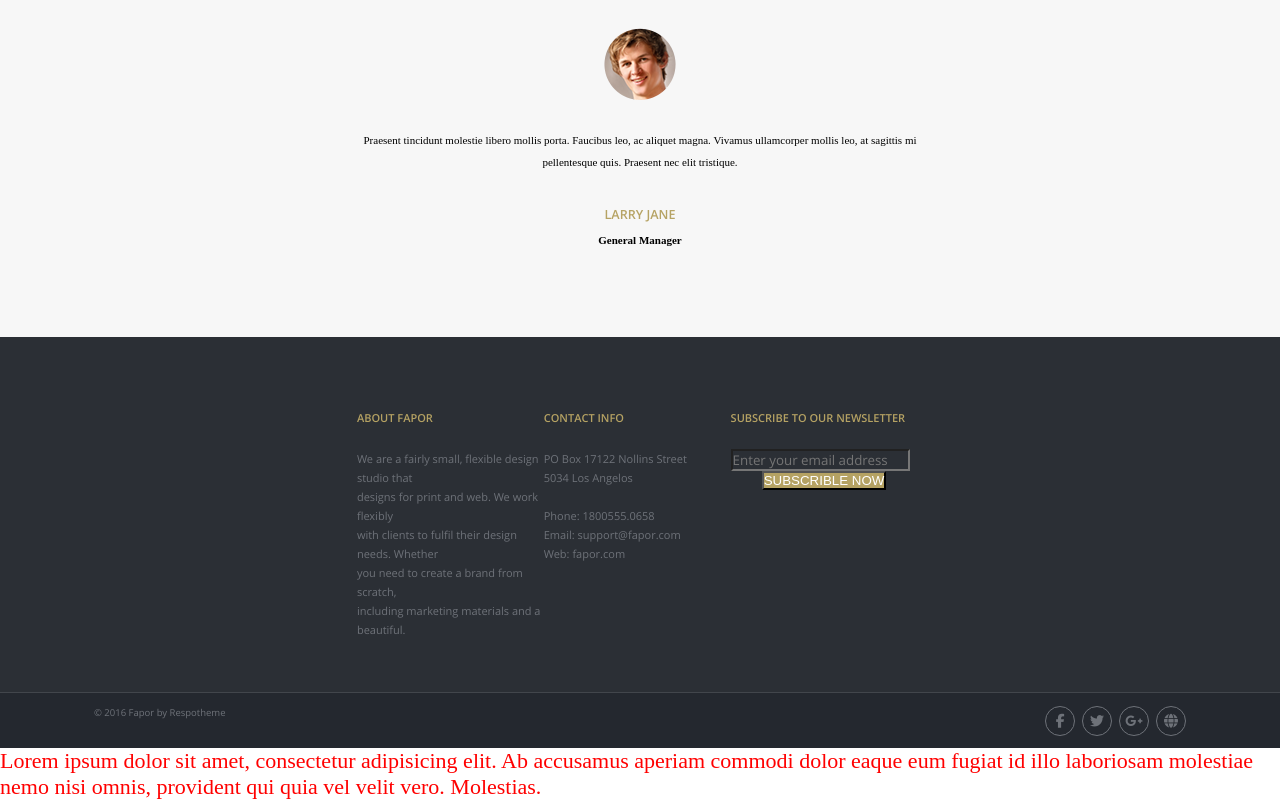
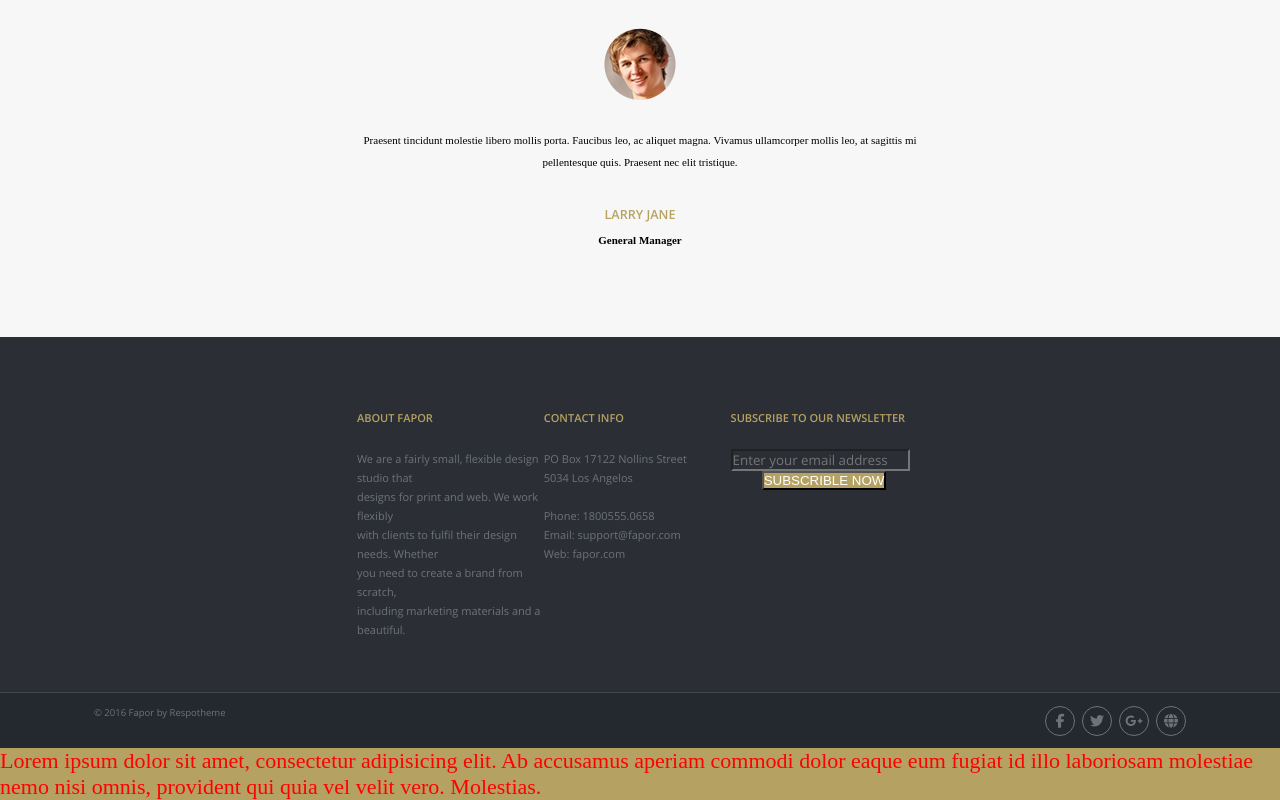
Before and after one commit to vitsovest/FAPOR, a plain HTML site: page index.html in a window 1280 px wide. Shown: the part 1030-1830 px from the top of the page. Drawn offline with nearby package versions, Linux system fonts and the light colour scheme.

Commit message:
changed background color

```diff
--- a/css/style.css
+++ b/css/style.css
@@ -260,4 +260,5 @@ button{
 .para{
     font-size: 22px;
     color: red;
+    background-color: #b5a263;
 }
```
